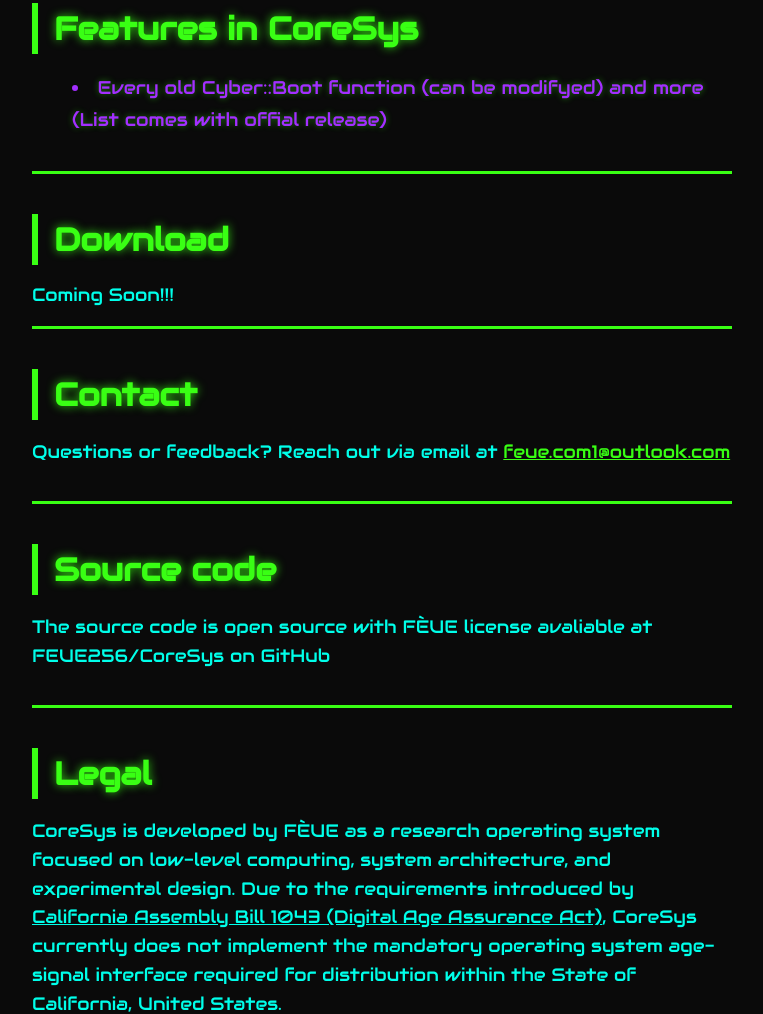
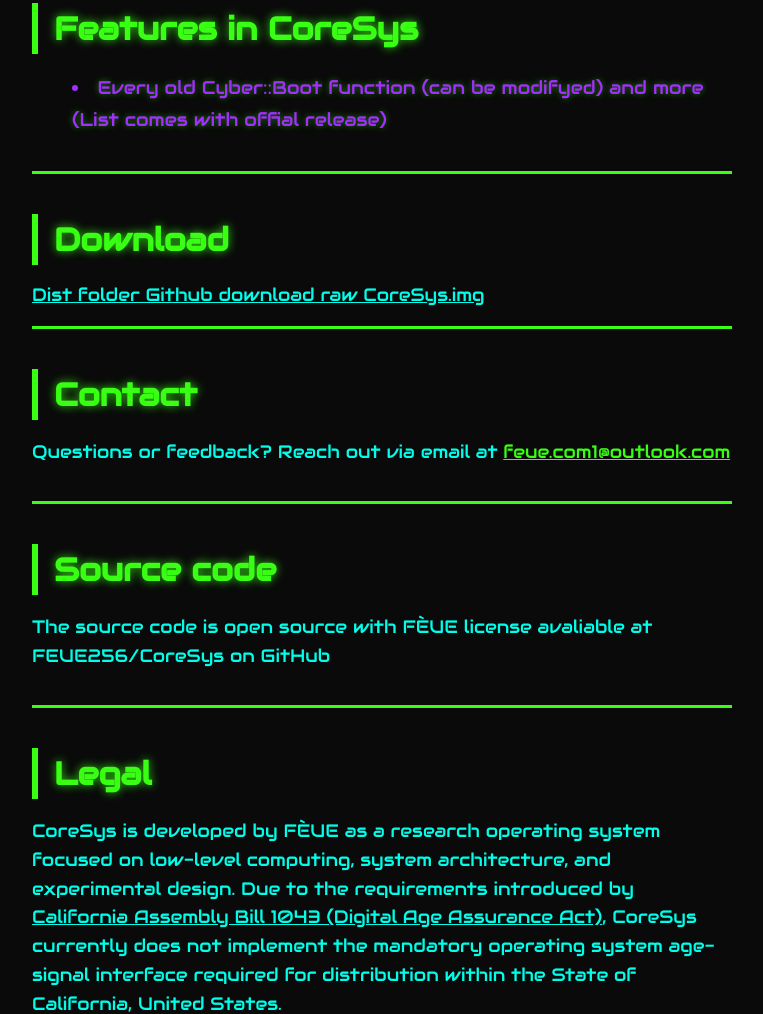
Before and after one commit to FEUE256/CoreSys, a plain HTML site: page src/public/index.html in a window 1280 px wide. Shown: the part 1037-2051 px from the top of the page, without its empty margins (258-1021 px from the left). Drawn offline with Linux system fonts and the light colour scheme.

Commit message:
Update index.html

```diff
--- a/src/public/index.html
+++ b/src/public/index.html
@@ -49,7 +49,7 @@
 
     <section id="download">
       <h2>Download</h2>
-      Coming Soon!!!
+      <a href="https://github.com/FEUE256/CoreSys/tree/master/dist">Dist folder Github download raw CoreSys.img</a>
     </section>
 
     <section id="contact">
```
